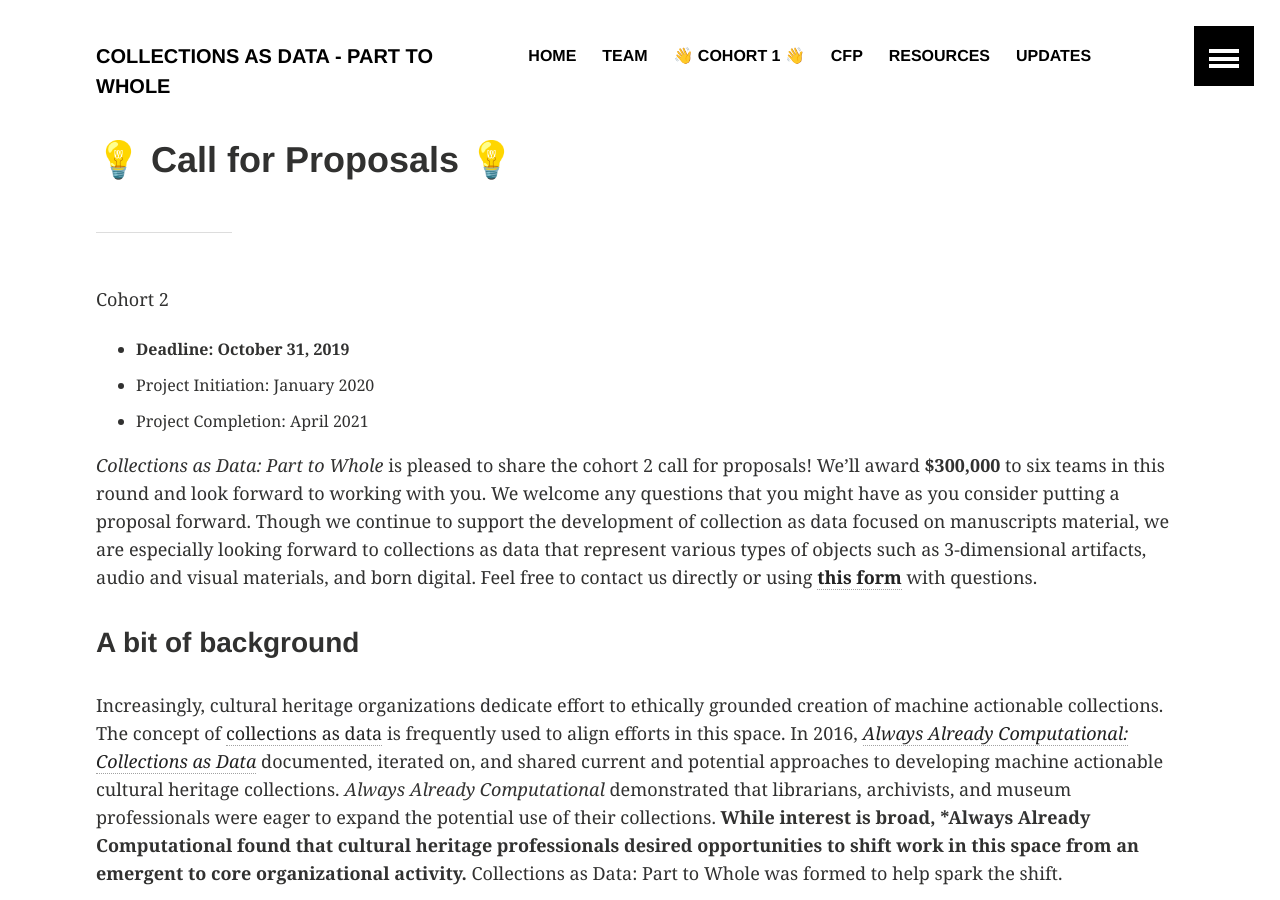
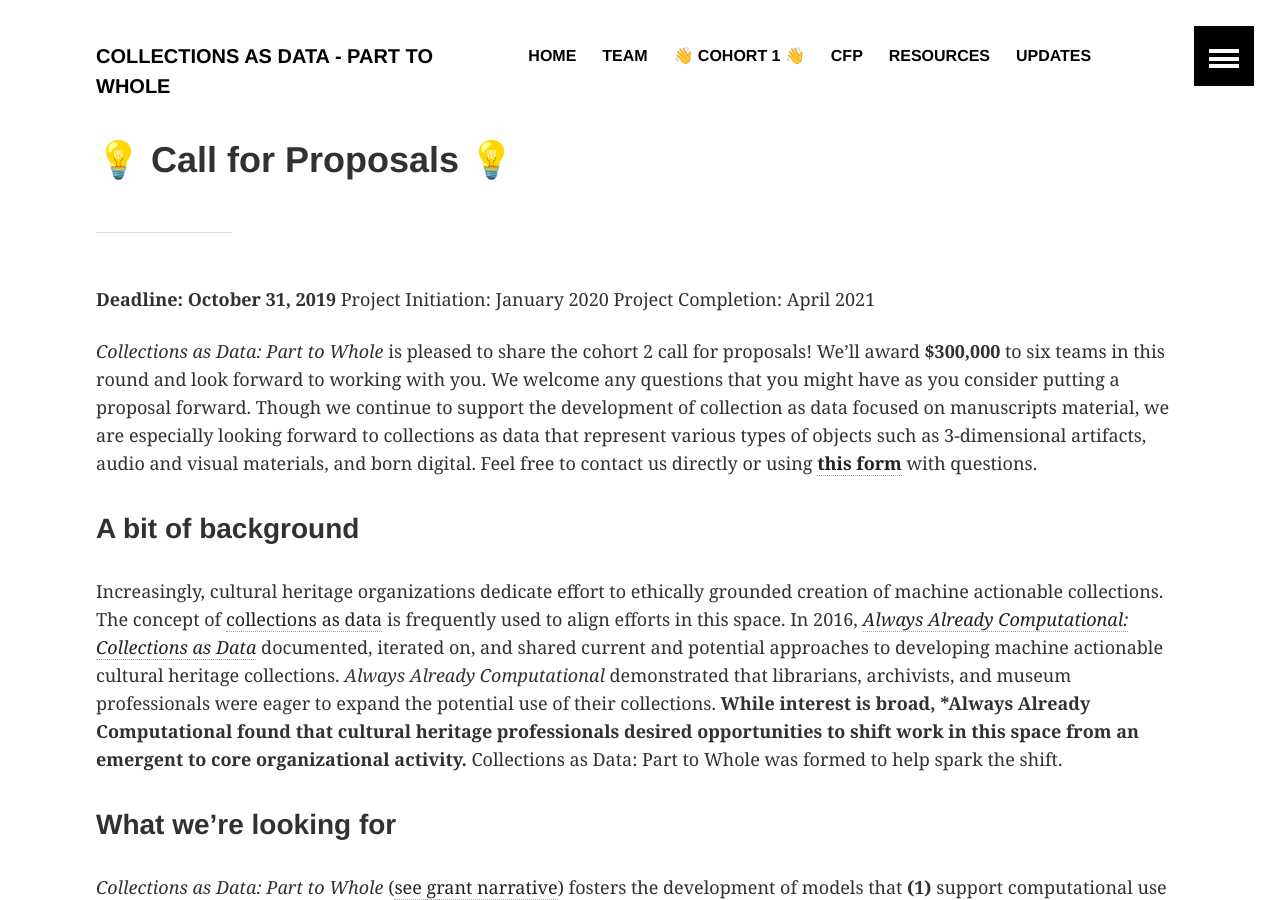
Before and after one commit to collectionsasdata/part2whole, a Jekyll site: the page built from cfp.md, in a window 1280 px wide and 900 px high. Built offline with Jekyll 4.4.1, drawn with Linux system fonts in a browser that asks for light colours.

Commit message:
Update cfp.md

```diff
--- a/cfp.md
+++ b/cfp.md
@@ -4,10 +4,9 @@ title:  "💡 Call for Proposals 💡"
 ---
 ---
 
-Cohort 2
-- **Deadline: October 31, 2019**
-- Project Initiation: January 2020
-- Project Completion: April 2021
+**Deadline: October 31, 2019**
+Project Initiation: January 2020
+Project Completion: April 2021
 
 
 *Collections as Data: Part to Whole* is pleased to share the cohort 2 call for proposals! We’ll award **$300,000** to six teams in this round and look forward to working with you.  We welcome any questions that you might have as you consider putting a proposal forward. Though we continue to support the development of collection as data focused on manuscripts material, we are especially looking forward to collections as data that represent various types of objects such as 3-dimensional artifacts, audio and visual materials, and born digital. Feel free to contact us directly or using [**this form**](https://docs.google.com/forms/d/e/1FAIpQLSdUpy6FxMSxpM814v03-uscvoFs6yhHASq9z3SVpNdkkqYA0w/viewform?usp=sf_link) with questions.
```
